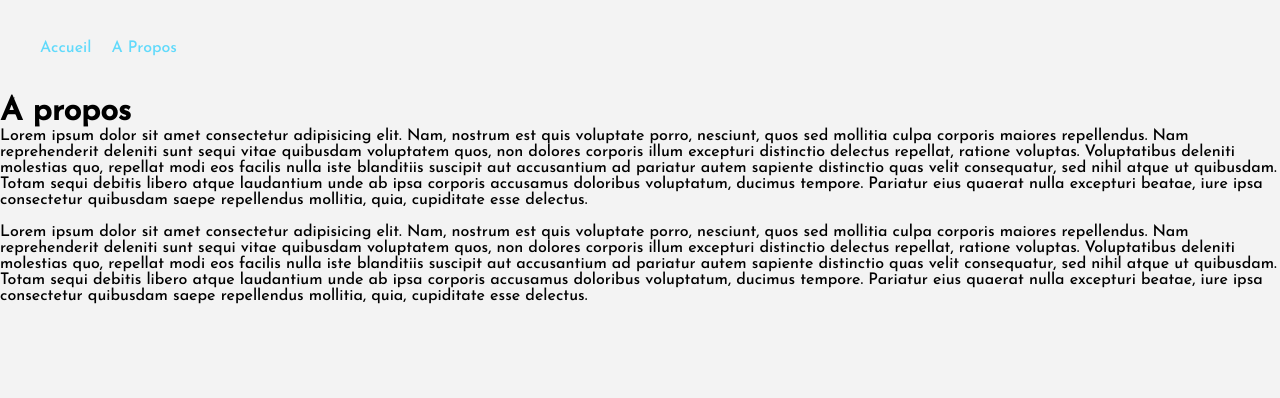
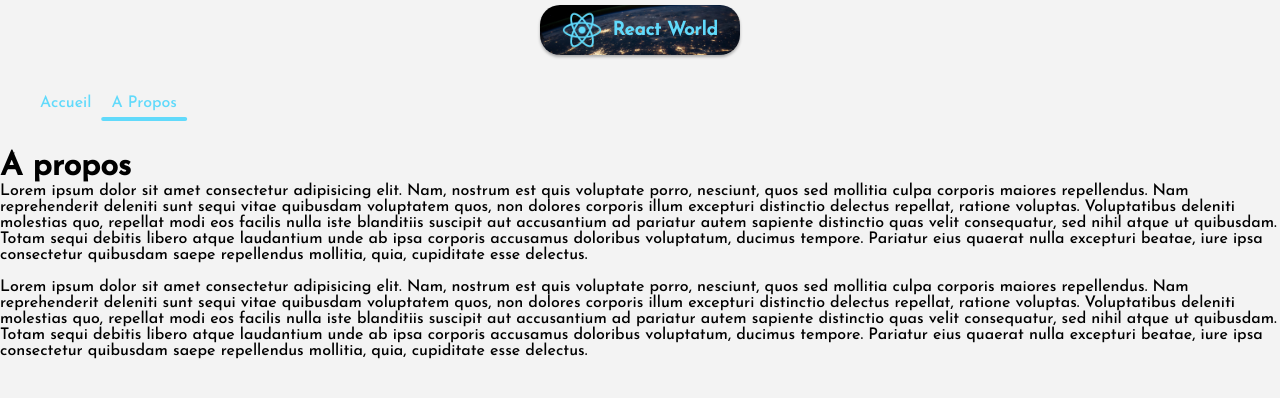
Before and after one commit to ZhannaZucher/Flags-Blog-cours-react, a React (Create React App) app: page /about in a window 1280 px wide. Shown: the top 398 px of the page. Built offline with nearby package versions, Linux system fonts and the light colour scheme.

Commit message:
add nav & logo

```diff
--- /dev/null
+++ b/src/components/Logo.jsx
@@ -0,0 +1,11 @@
+const Logo = () => {
+  return (
+    <div className="logo">
+      {/* les images importées depuis la balise img sont accessibles dans public, comme si on était dans index.html déjà*/}
+      <img src="./logo192.png" alt="logo react" />
+      <h3>React World</h3>
+    </div>
+  )
+}
+
+export default Logo
--- a/src/components/Navigation.jsx
+++ b/src/components/Navigation.jsx
@@ -4,10 +4,14 @@ const Navigation = () => {
   return (
     <div className="navigation">
       <ul>
-        <NavLink to="/">
+        {/* ajout de la classe nav-active au lien actif */}
+        <NavLink to="/" className={(nav) => (nav.isActive ? "nav-active" : "")}>
           <li>Accueil</li>
         </NavLink>
-        <NavLink to="/about">
+        <NavLink
+          to="/about"
+          className={(nav) => (nav.isActive ? "nav-active" : "")}
+        >
           <li>A Propos</li>
         </NavLink>
       </ul>
--- a/src/pages/About.jsx
+++ b/src/pages/About.jsx
@@ -1,8 +1,10 @@
+import Logo from "../components/Logo"
 import Navigation from "../components/Navigation"
 
 const About = () => {
   return (
     <div>
+      <Logo />
       <Navigation />
       <h1>A propos</h1>
       <p>
--- a/src/pages/Home.jsx
+++ b/src/pages/Home.jsx
@@ -1,8 +1,10 @@
+import Logo from "../components/Logo"
 import Navigation from "../components/Navigation"
 
 const Home = () => {
   return (
     <div>
+      <Logo />
       <Navigation />
       <h1>Accueil</h1>
     </div>
```
